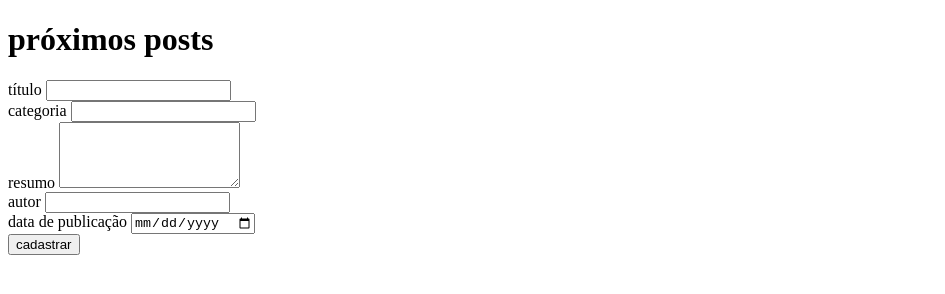
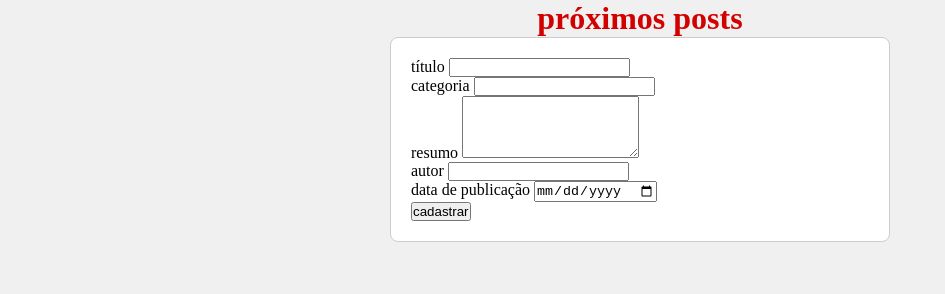
Before and after one commit to sosofria/2tds2-projects, a plain HTML site: page pages/posts.html in a window 1280 px wide. Shown: the whole page, without its empty margins (0-945 px from the left). Drawn offline with Linux system fonts and the light colour scheme.

Commit message:
feat: inicial style

```diff
--- a/assets/css/style.posts.css
+++ b/assets/css/style.posts.css
@@ -0,0 +1,30 @@
+*{
+    margin: 0;
+    padding: 0;
+    box-sizing: border-box;
+}
+
+body{
+    background-color: #f0f0f0;
+}
+
+h1{
+    color: #d30000;
+    text-align: center;
+}
+
+main{
+    display: flex;
+    flex-direction: column;
+    align-items: center;
+    justify-content: center;
+}
+
+#postForm{
+    max-width: 500px;
+    width: 100%;
+    padding: 20px;
+    border: 1px solid #ccc;
+    border-radius: 8px;
+    background-color: #fff;
+}
```
Also changed, not shown: pages/posts.html (+0 -1 lines).
